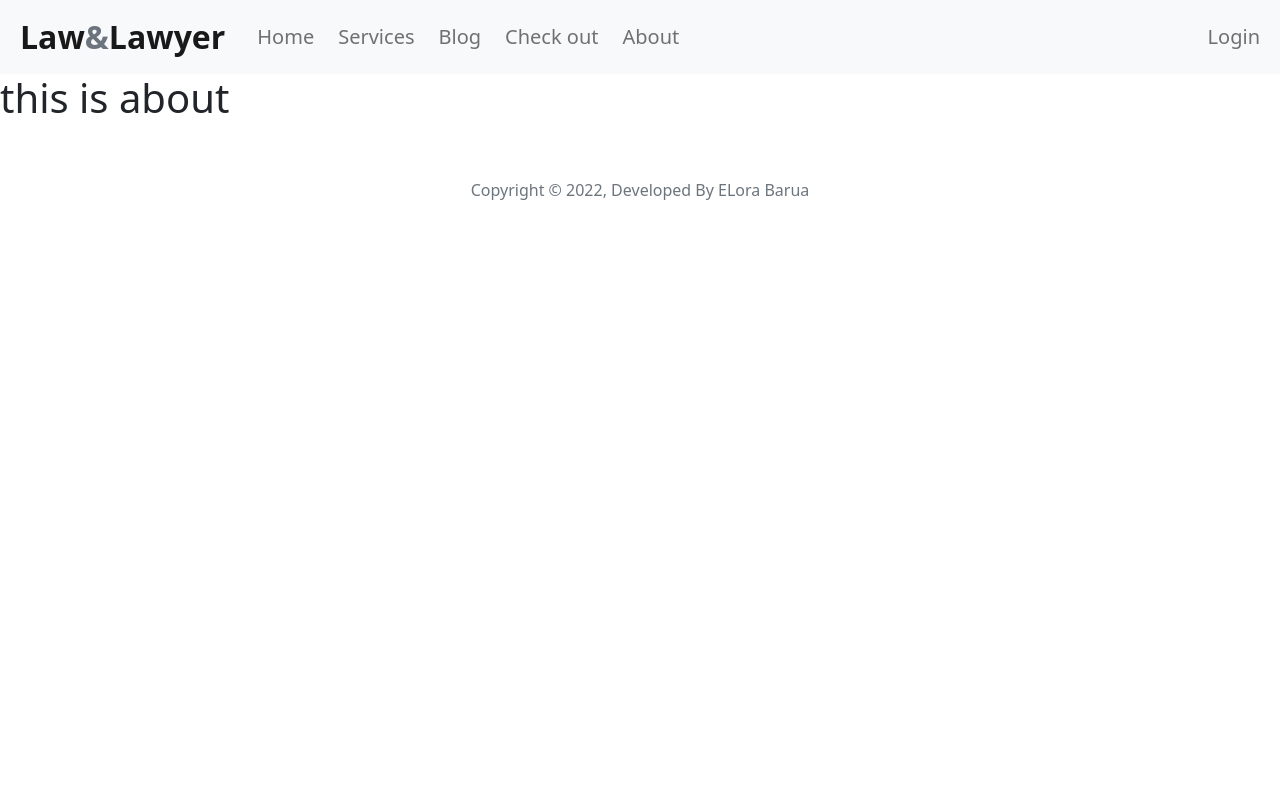
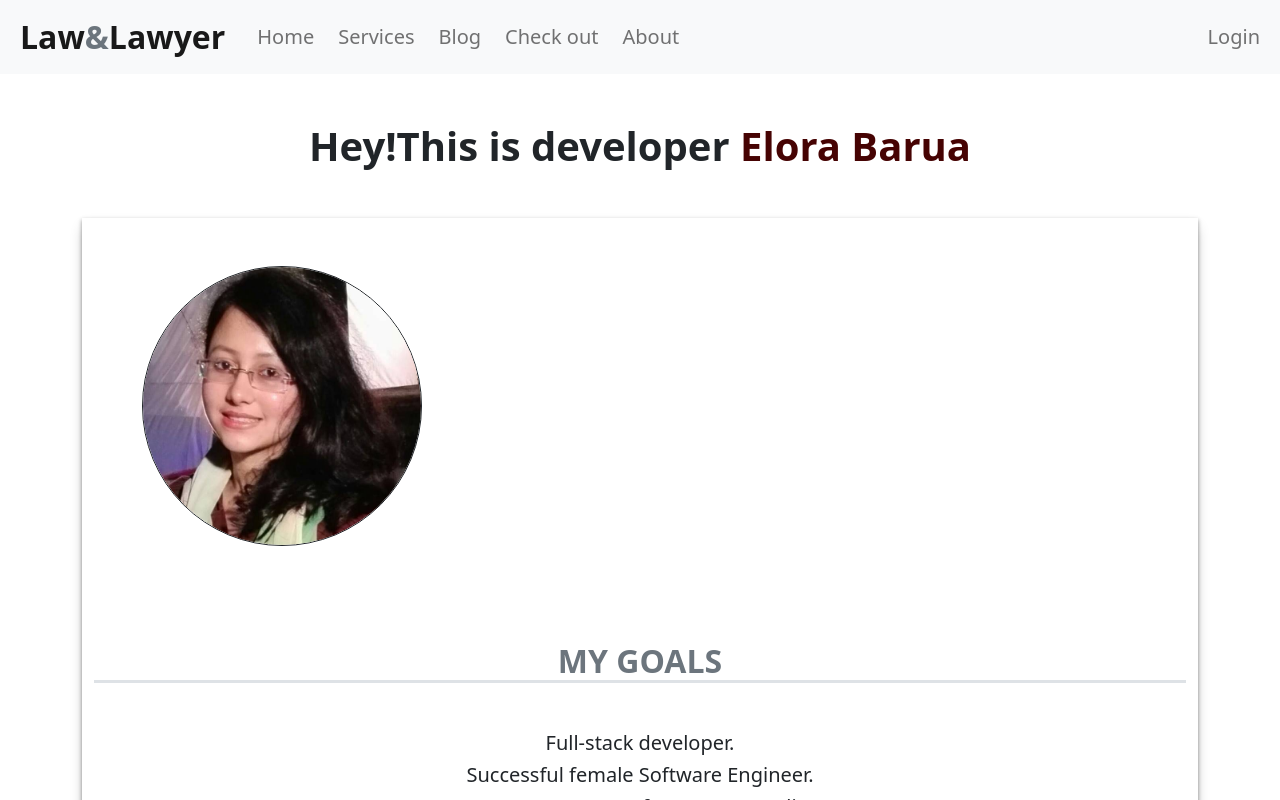
Before and after one commit to EloraBarua62/Law-Lawyer, a React (Create React App) app: page /about in a window 1280 px wide. Shown: the top 800 px of the page. Built offline with nearby package versions, Linux system fonts and the light colour scheme; no server answers.

Commit message:
about me and Read me page edited

```diff
--- /dev/null
+++ b/src/Pages/Home/About/About.css
@@ -0,0 +1,20 @@
+.name{
+    color: rgb(70, 3, 3);
+}
+.elora-img{
+    width: 280px;
+    height: 280px;
+    border: 1px solid;
+    border-radius: 50%;
+}
+.profile{
+    width: 400px;
+    height: 700px;
+    box-shadow: rgba(0, 0, 0, 0.4) 0px 2px 4px,
+    rgba(0, 0, 0, 0.3) 0px 7px 13px -3px,
+    rgba(0, 0, 0, 0.2) 0px -3px 0px inset;
+}
+
+.card{
+    padding-left: 100px;
+}
--- a/src/Pages/Home/About/About.js
+++ b/src/Pages/Home/About/About.js
@@ -1,9 +1,23 @@
 import React from 'react';
+import elora from '../../../images/elora.jpg'
+import './About.css'
 
 const About = () => {
     return (
-        <div>
-            <h1>this is about</h1>
+        <div className='container'>
+            <h1 className=' fw-bold text-center my-5'>Hey!This is developer <span className='name'> Elora Barua</span></h1>
+            <div className='container profile'>
+                    <img className='elora-img mx-5 my-5' src={elora} alt="" />
+                    <h2 className='text-secondary fw-bold mt-5 text-center border-bottom border-3'>MY GOALS</h2>
+                    <div className='text-center mt-5'>
+                        <h5> Full-stack developer. </h5>
+                        <h5> Successful female Software Engineer.</h5>
+                        <h5> Become a person of great personality.</h5>
+
+                    </div>
+
+            </div>
+
         </div>
     );
 };
--- a/src/Pages/UserAccount/Login/Login.js
+++ b/src/Pages/UserAccount/Login/Login.js
@@ -81,8 +81,8 @@ const Login = () => {
                     </div>
 
                     <br />
-                    <p>New in Law$Lawyer ? <Link to='/register'>Create an account</Link></p>
-                    <p>Forget password ? <button onClick={resetPassword}>Reset password</button></p>
+                    <p className='text-center mt-4 fw-bold text-secondary'>New in Law$Lawyer ?   <Link to='/register'>Create an account</Link></p>
+                    <p className='text-center fw-bold text-secondary'>Forget password ?   <button onClick={resetPassword}>Reset password</button></p>
 
                 </form>
 
```
Also changed, not shown: src/images/elora.jpg (added), 1 other file (tests, documents, lock files or other folders).
